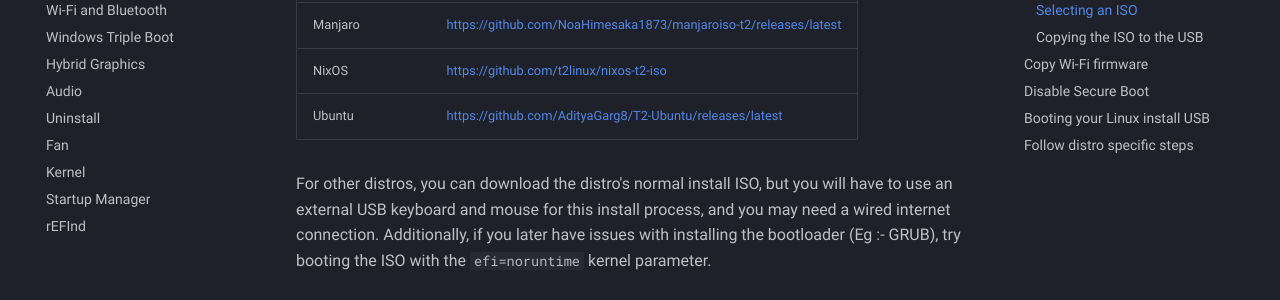
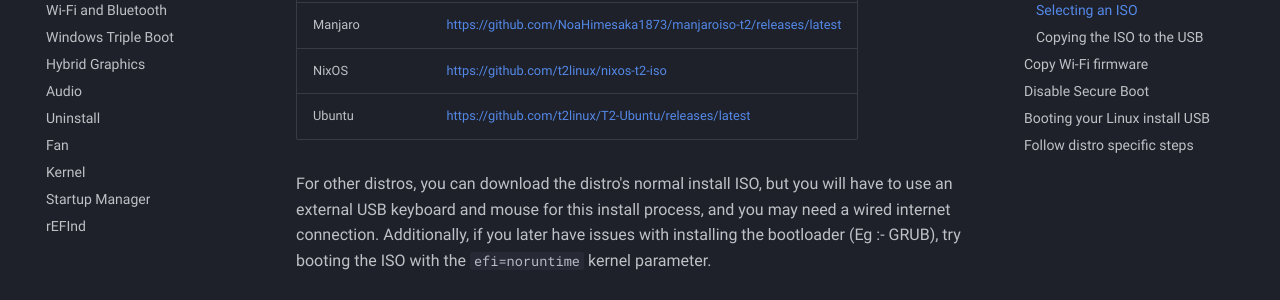
Before and after one commit to t2linux/wiki, an MkDocs documentation site: the page built from docs/guides/preinstall.md, in a window 1280 px wide and 900 px high, scrolled down 961 px. Shown: the part 152-452 px from the top of the window. Built offline with MkDocs 1.6.1 and Material for MkDocs 9.7.7, drawn with Linux system fonts in a browser that asks for light colours; comment, search, counter and statistics services are not loaded; part of the change alters nothing that is shown.

Commit message:
Preinstall: Use new Ubuntu repo

```diff
--- a/docs/guides/preinstall.md
+++ b/docs/guides/preinstall.md
@@ -24,7 +24,7 @@ If there is an ISO with T2 support for your distro, you can download it here:
 | Gentoo             | Please refer to this [page](https://wiki.t2linux.org/distributions/gentoo/installation/) |
 | Manjaro            | <https://github.com/NoaHimesaka1873/manjaroiso-t2/releases/latest> |
 | NixOS              | <https://github.com/t2linux/nixos-t2-iso> |
-| Ubuntu             | <https://github.com/AdityaGarg8/T2-Ubuntu/releases/latest> |
+| Ubuntu             | <https://github.com/t2linux/T2-Ubuntu/releases/latest> |
 
 For other distros, you can download the distro's normal install ISO, but you will have to use an external USB keyboard and mouse for this install process, and you may need a wired internet connection. Additionally, if you later have issues with installing the bootloader (Eg :- GRUB), try booting the ISO with the `efi=noruntime` kernel parameter.
 
```
